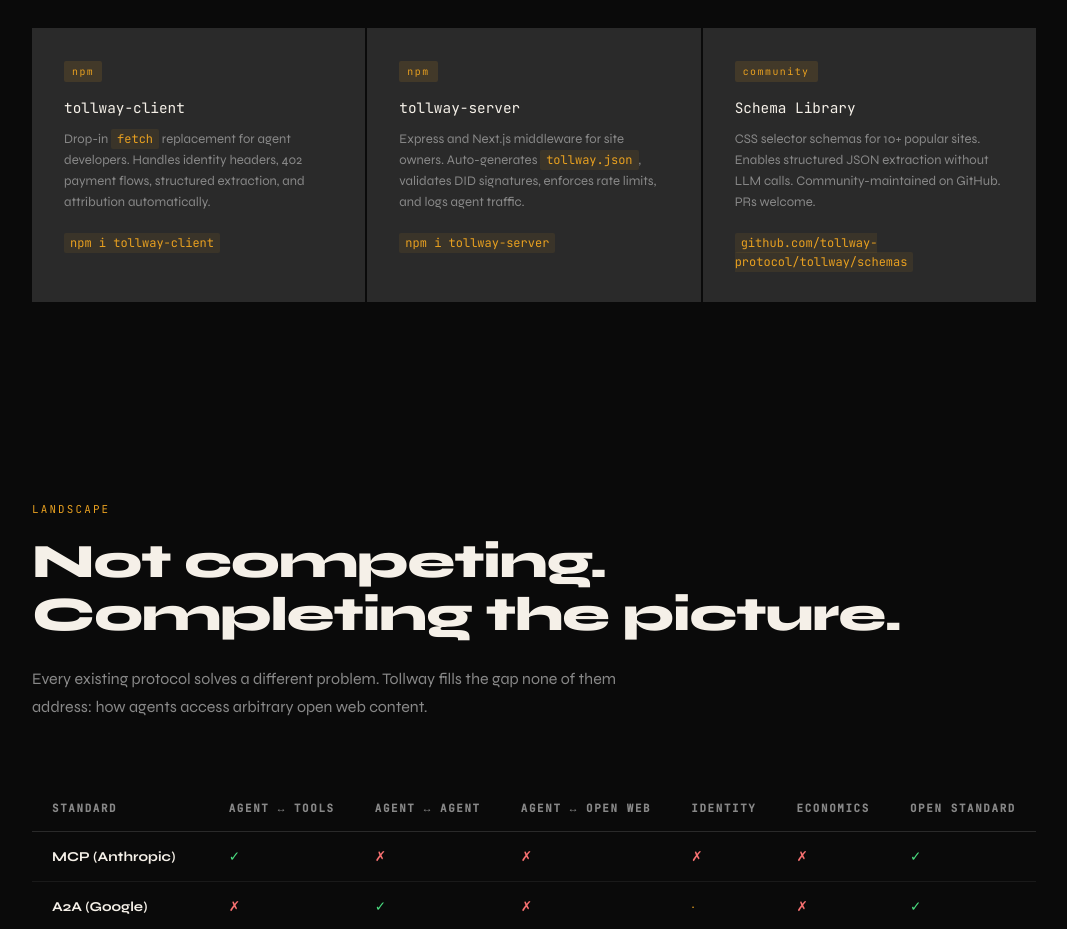
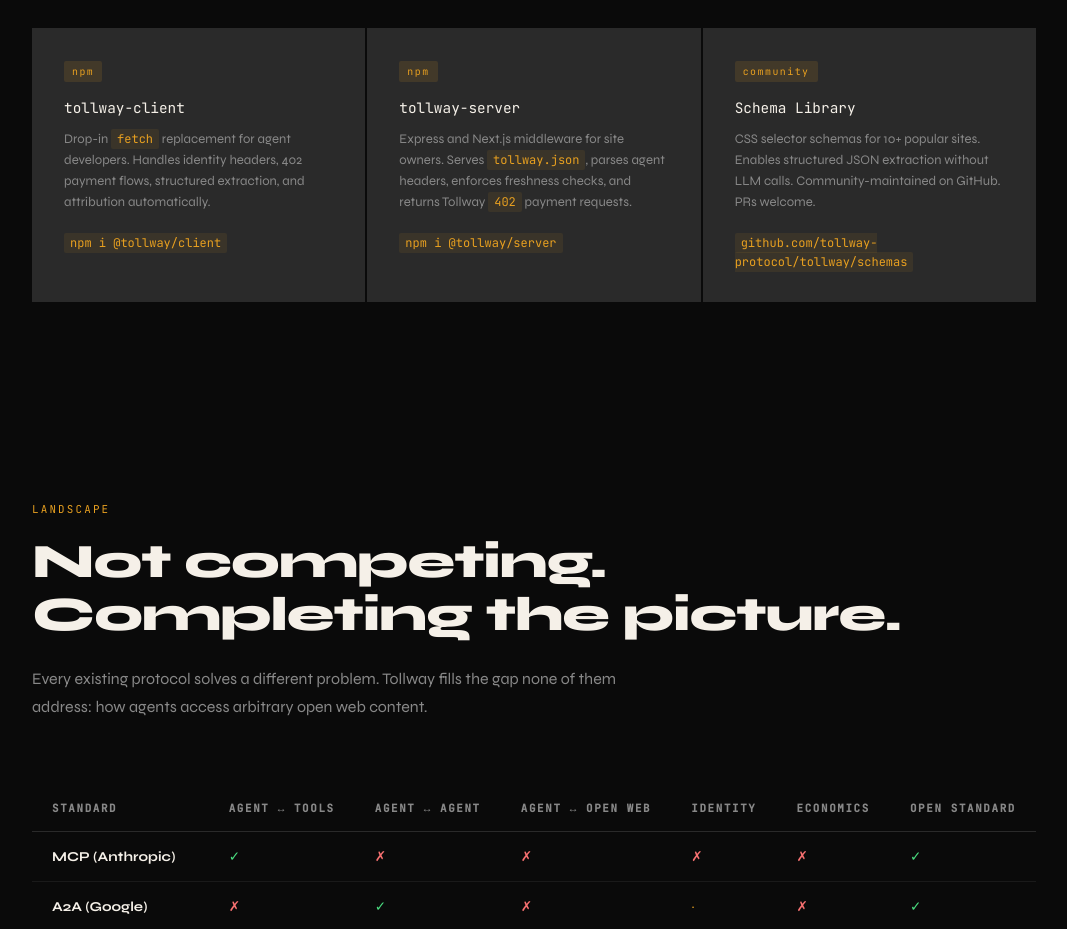
Before and after one commit to TollwayProtocol/Tollway, a website: page index.html in a window 1280 px wide. Shown: the part 2560-3489 px from the top of the page, without its empty margins (106-1173 px from the left). Drawn offline with Linux system fonts and the light colour scheme.

Commit message:
chore: align docs with current repo state

```diff
--- a/index.html
+++ b/index.html
@@ -726,14 +726,14 @@
       <p class="eco-card-title">tollway-client</p>
       <p class="eco-card-body">Drop-in <code>fetch</code> replacement for agent developers. Handles identity headers, 402 payment flows, structured extraction, and attribution automatically.</p>
       <br>
-      <code>npm i tollway-client</code>
+      <code>npm i @tollway/client</code>
     </div>
     <div class="eco-card">
       <span class="eco-card-tag">npm</span>
       <p class="eco-card-title">tollway-server</p>
-      <p class="eco-card-body">Express and Next.js middleware for site owners. Auto-generates <code>tollway.json</code>, validates DID signatures, enforces rate limits, and logs agent traffic.</p>
+      <p class="eco-card-body">Express and Next.js middleware for site owners. Serves <code>tollway.json</code>, parses agent headers, enforces freshness checks, and returns Tollway <code>402</code> payment requests.</p>
       <br>
-      <code>npm i tollway-server</code>
+      <code>npm i @tollway/server</code>
     </div>
     <div class="eco-card">
       <span class="eco-card-tag">community</span>
```
Also changed, not shown: CONTRIBUTING.md (+1 -1 lines), README.md.
